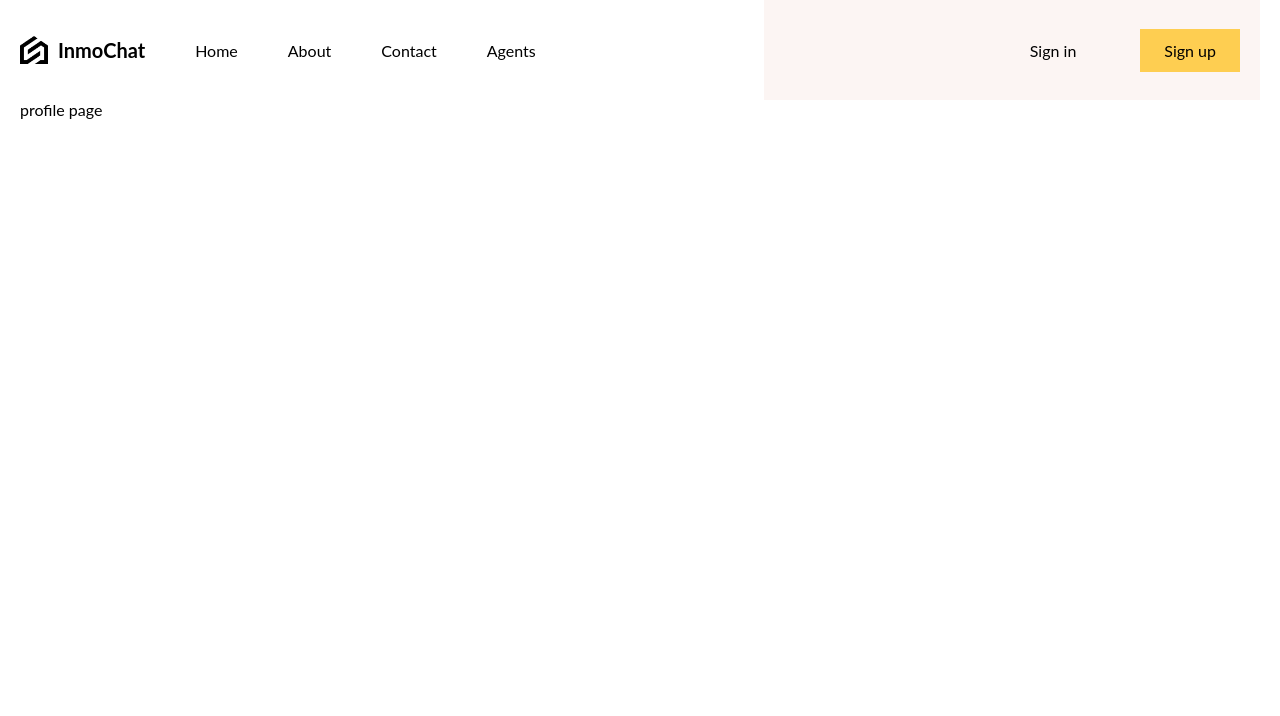
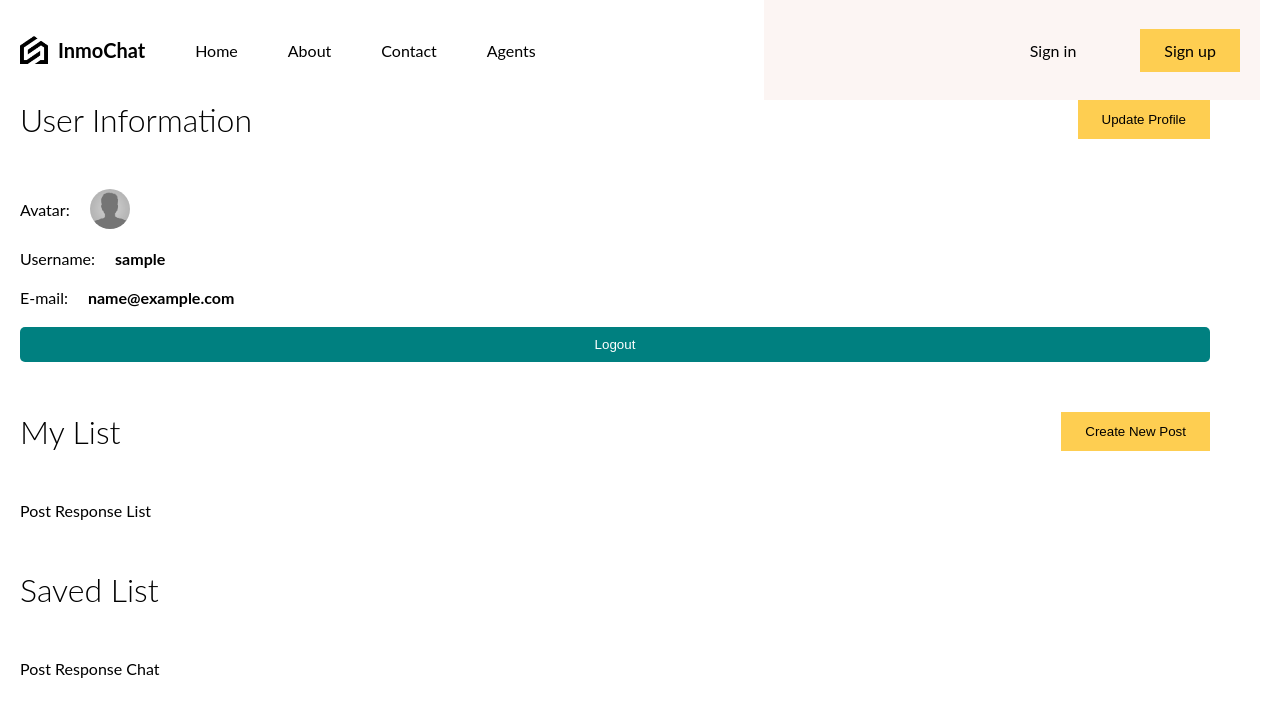
Before and after one commit to codigo-natural/InmoChat, a React (Vite) app in the folder client/: page /profile in a window 1280 px wide. Shown: the top 716 px of the page. Built offline with nearby package versions, Linux system fonts and the light colour scheme; sample sign-in values are in the browser's storage.

Commit message:
feat 🎉 implement page view profile

```diff
--- a/client/package.json
+++ b/client/package.json
@@ -11,6 +11,7 @@
   },
   "dependencies": {
     "axios": "^1.6.8",
+    "cors": "^2.8.5",
     "react": "^18.2.0",
     "react-dom": "^18.2.0",
     "react-router-dom": "^6.23.0"
--- a/client/src/routes/profilePage/index.jsx
+++ b/client/src/routes/profilePage/index.jsx
@@ -1,7 +1,80 @@
+import { Suspense, useContext } from "react"
+import { Await, Link, useLoaderData, useNavigate } from "react-router-dom"
+import { AuthContext } from "../../context/AuthContext"
+import apiRequest from "../../lib/apiRequest"
 import './profilePage.scss'
 
 export const ProfilePage = () => {
+  const data = useLoaderData()
+
+  const { updateUser, currentUser } = useContext(AuthContext)
+
+  const navigate = useNavigate()
+
+  const handleLogout = async () => {
+    try {
+      await apiRequest.post("/auth/logout")
+      updateUser(null)
+      navigate("/")
+    } catch (error) {
+      console.log(error)
+    }
+  }
+
   return (
-    <div>profile page</div>
+    <div className="profilePage">
+      <div className="details">
+        <div className="wrapper">
+          <div className="title">
+            <h1>User Information</h1>
+            <Link to="/profile/update">
+              <button>Update Profile</button>
+            </Link>
+          </div>
+          <div className="info">
+            <span>
+              Avatar:
+              <img src={currentUser.avatar || "noavatar.jpg"} alt="" />
+            </span>
+            <span>
+              Username: <b>{currentUser.username}</b>
+            </span>
+            <span>
+              E-mail: <b>{currentUser.email}</b>
+            </span>
+            <button onClick={handleLogout}>Logout</button>
+          </div>
+          <div className="title">
+            <h1>My List</h1>
+            <Link to="/add">
+              <button>Create New Post</button>
+            </Link>
+          </div>
+          <Suspense fallback={<p>Loading...</p>}>
+            <Await
+              // resolve={data.postResponse}
+              errorElement={<p>Error loading posts!</p>}
+            >
+              <p>Post Response List</p>
+              {/* {(postResponse) => <List posts={postResponse.data.userPosts} />} */}
+            </Await>
+          </Suspense>
+          <div className="title">
+            <h1>Saved List</h1>
+          </div>
+          <Suspense
+            fallback={<p>Loading...</p>}
+          >
+            <Await
+              // resolve={data.postResponse}
+              errorElement={<p>Error loading posts</p>}
+            >
+              <p>Post Response Chat</p>
+              {/* {(postResponse) => <Chat chats={chatResponse.data} />} */}
+            </Await>
+          </Suspense>
+        </div>
+      </div>
+    </div>
   )
 }
--- a/client/src/routes/profilePage/profilePage.scss
+++ b/client/src/routes/profilePage/profilePage.scss
@@ -0,0 +1,91 @@
+@import "../../scss/responsive.scss";
+
+.profilePage {
+  display: flex;
+  height: 100%;
+
+  @include md {
+    flex-direction: column;
+    overflow: scroll;
+  }
+
+  .details {
+    flex: 3;
+    overflow-y: scroll;
+    padding-bottom: 50px;
+
+    @include md {
+      flex: none;
+      height: max-content;
+    }
+
+    .wrapper {
+      padding-right: 50px;
+      display: flex;
+      flex-direction: column;
+      gap: 50px;
+
+      .title {
+        display: flex;
+        align-items: center;
+        justify-content: space-between;
+
+        h1 {
+          font-weight: 300;
+        }
+
+        button {
+          padding: 12px 24px;
+          background-color: #fece51;
+          cursor: pointer;
+          border: none;
+        }
+      }
+
+      .info {
+        display: flex;
+        flex-direction: column;
+        gap: 20px;
+
+        span {
+          display: flex;
+          align-items: center;
+          gap: 20px;
+        }
+
+        button {
+          width: 100%;
+          background-color: teal;
+          border: none;
+          color: white;
+          padding: 10px 20px;
+          cursor: pointer;
+          border-radius: 5px;
+        }
+
+        img {
+          width: 40px;
+          height: 40px;
+          border-radius: 50%;
+          object-fit: cover;
+        }
+      }
+    }
+  }
+
+  .chatContainer {
+    flex: 2;
+    background-color: #fcf5f3;
+    height: 100%;
+
+    @include md {
+      flex: none;
+      height: max-content;
+    }
+
+    .wrapper {
+      padding: 0px 20px;
+      height: 100%;
+    }
+  }
+}
```
Also changed, not shown: client/public/noavatar.jpg (added), 1 other file (tests, documents, lock files or other folders).
